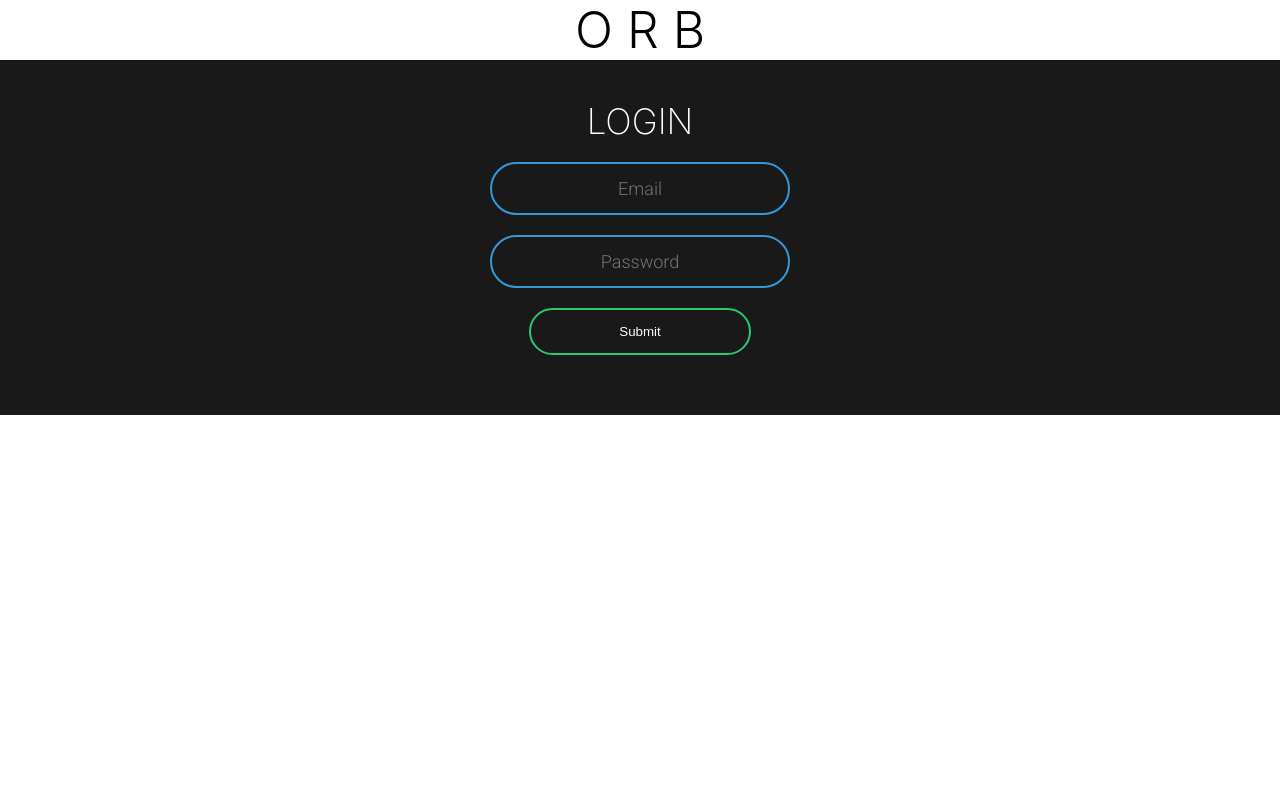
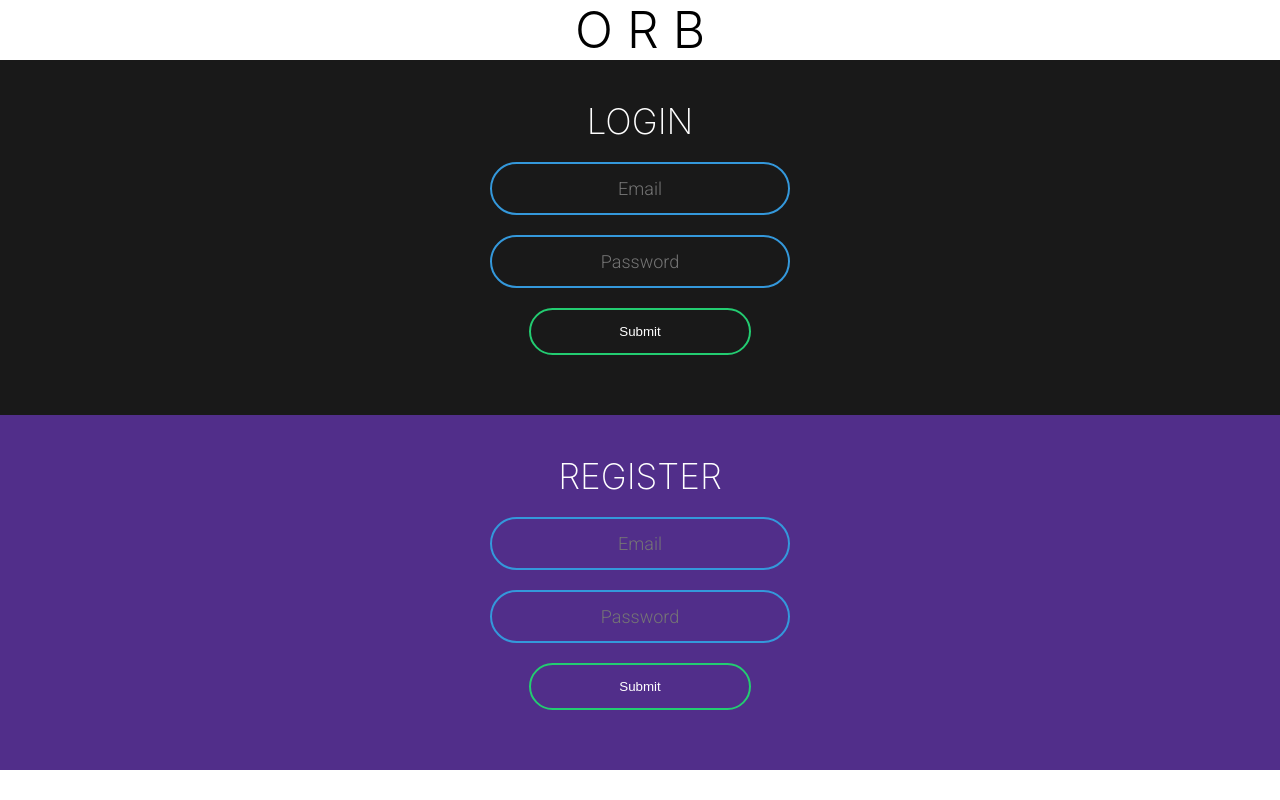
Before and after one commit to A11AN0/Orb, a React (Create React App) app: page / in a window 1280 px wide. Built offline with nearby package versions, Linux system fonts and the light colour scheme.

Commit message:
added registration form component

```diff
--- a/src/App.tsx
+++ b/src/App.tsx
@@ -1,12 +1,14 @@
 import React from "react";
 import LoginForm from "./components/LoginForm";
 import NavBar from "./components/NavBar";
+import RegisterForm from "./components/RegisterForm";
 
 const App = () => {
   return (
     <>
       <NavBar />
       <LoginForm />
+      <RegisterForm />
     </>
   );
 };
--- /dev/null
+++ b/src/components/RegisterForm/RegisterForm.module.scss
@@ -0,0 +1,143 @@
+.box {
+  min-width: 300px;
+  width: 100%;
+  height: fit-content;
+  padding: 40px;
+  background-color: #512e8a;
+  text-align: center;
+
+  h1 {
+    color: white;
+    text-transform: uppercase;
+    font-weight: 200;
+  }
+
+  input {
+    font-family: "Roboto";
+    font-weight: 300;
+  }
+
+  .text {
+    border: 0;
+    background: none;
+    display: block;
+    margin: 20px auto;
+    text-align: center;
+    border: 2px solid #3498db;
+    padding: 14px 10px;
+    outline: none;
+    color: white;
+    border-radius: 30px;
+    transition: 0.5s;
+  }
+
+  .text:focus {
+    border-color: #2ecc71;
+  }
+
+  p {
+    color: red;
+    position: relative;
+    bottom: 18px;
+    font-size: 12px;
+    font-family: "Roboto";
+    font-weight: 300;
+  }
+
+  .submit {
+    border: 0;
+    background: none;
+    display: block;
+    margin: 20px auto;
+    text-align: center;
+    border: 2px solid #23cc71;
+    padding: 14px 40px;
+    outline: none;
+    color: white;
+    border-radius: 24px;
+    cursor: pointer;
+  }
+
+  .submit:hover {
+    background: #2ecc71;
+  }
+
+  .text:focus::-webkit-input-placeholder {
+    transition: 0.25s;
+    position: relative;
+    font-size: 15px;
+    right: 30%;
+  }
+}
+
+@media screen and (min-width: 300px) {
+  .text {
+    font-size: 14px;
+    width: 200px;
+  }
+  .text:focus {
+    width: 235px;
+  }
+  .text:focus::-webkit-input-placeholder {
+    transition: 0.25s;
+  }
+}
+
+@media screen and (min-width: 481px) {
+  h1 {
+    font-size: 25px;
+  }
+  .text {
+    font-size: 14px;
+    width: 235px;
+  }
+  .text:focus {
+    width: 280px;
+  }
+
+  .text:focus::-webkit-input-placeholder {
+    transition: 0.25s;
+  }
+}
+
+@media screen and (min-width: 768px) {
+  h1 {
+    font-size: 30px;
+  }
+
+  .text {
+    font-size: 16px;
+    width: 250px;
+  }
+
+  .text:focus {
+    width: 350px;
+  }
+
+  .submit {
+    width: 18.5%;
+  }
+
+  .text:focus::-webkit-input-placeholder {
+    transition: 0.25s;
+  }
+}
+
+@media screen and (min-width: 991px) {
+  h1 {
+    font-size: 35px;
+  }
+
+  .text {
+    font-size: 18px;
+    width: 300px;
+  }
+
+  .text:focus {
+    width: 400px;
+  }
+
+  .text:focus::-webkit-input-placeholder {
+    transition: 0.25s;
+  }
+}
--- /dev/null
+++ b/src/components/RegisterForm/RegisterForm.tsx
@@ -0,0 +1,48 @@
+import React, { useState } from "react";
+import styles from "./RegisterForm.module.scss";
+
+const RegisterForm = () => {
+  const [email, setEmail] = useState("");
+  const [password, setPassword] = useState("");
+  const [inValidEmail, setInvalidEmail] = useState(false);
+  const [inValidPassword, setInvalidPassword] = useState(false);
+
+  const validateInput = (): void => {
+    email.length === 0 && setInvalidEmail(true);
+    password.length === 0 && setInvalidPassword(true);
+  };
+
+  return (
+    <div className={styles.box}>
+      <h1>Register</h1>
+      <input
+        className={styles.text}
+        type="text"
+        placeholder="Email"
+        onInput={(event) => {
+          setEmail(event.currentTarget.value);
+        }}
+      />
+      {inValidEmail ? <p>Please enter an email address</p> : null}
+      <input
+        className={styles.text}
+        type="password"
+        placeholder="Password"
+        onInput={(event) => {
+          setPassword(event.currentTarget.value);
+        }}
+      />
+      {inValidPassword ? <p>Please enter a valid password </p> : null}
+      <button
+        className={styles.submit}
+        onClick={() => {
+          validateInput();
+        }}
+      >
+        Submit
+      </button>
+    </div>
+  );
+};
+
+export default RegisterForm;
--- /dev/null
+++ b/src/components/RegisterForm/index.tsx
@@ -0,0 +1,2 @@
+import RegisterForm from "./RegisterForm";
+export default RegisterForm;
```
Also changed, not shown: 1 other file (tests, documents, lock files or other folders).
